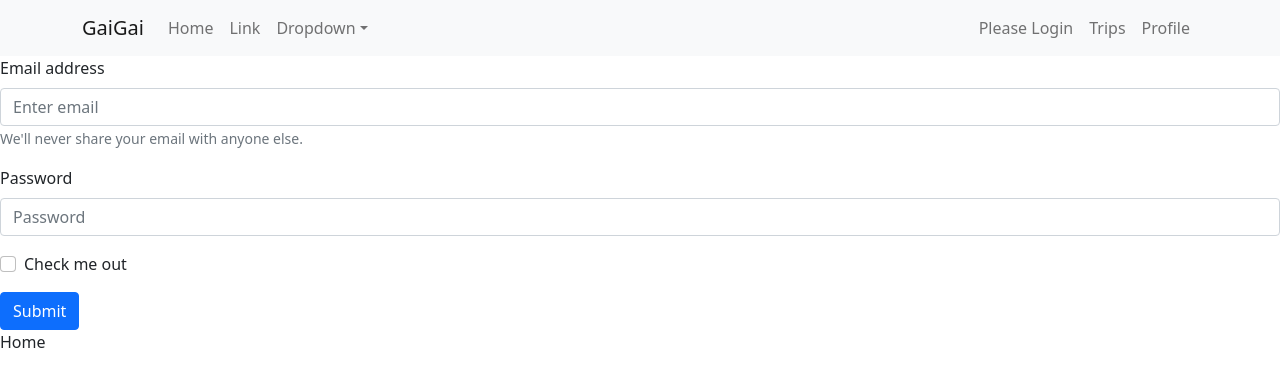
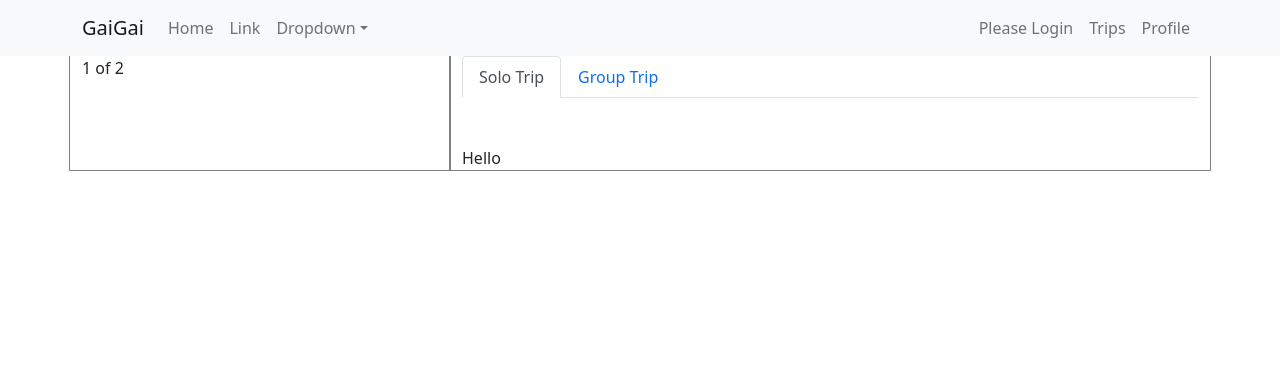
Before and after one commit to ivanleongwm/project4-gaigai-bucketlist, a React (Create React App) app in the folder frontend/: page / in a window 1280 px wide. Shown: the top 386 px of the page. Built offline with nearby package versions, Linux system fonts and the light colour scheme.

Commit message:
bootstrap grid and bootstrap tabs added to homepage component

```diff
--- a/frontend/src/App.js
+++ b/frontend/src/App.js
@@ -4,14 +4,11 @@ import {
   Route,
 } from "react-router-dom";
 
-import {useState, useEffect} from 'react';
+import {useState} from 'react';
 import HeaderBar from './components/HeaderBar/HeaderBar'
 import LoginForm from './components/Login/Login'
+import Home from './components/HomePage/Home'
 import "bootstrap/dist/css/bootstrap.min.css";
-
-const Home = () => {
-  return "Home"
-}
 
 const People = () => {
   return "People";
@@ -23,10 +20,9 @@ function App() {
   return (
     <BrowserRouter>
     <HeaderBar loggedInUser={loggedInUser}/>
-    <LoginForm setLoggedInUser={setLoggedInUser}/>
       <Routes>
         <Route path="/" element={<Home />}></Route>
-        <Route path="people" element={<People />}></Route>
+        <Route path="login" element={<LoginForm setLoggedInUser={setLoggedInUser}/>}></Route>
       </Routes>
     </BrowserRouter>
   );
--- /dev/null
+++ b/frontend/src/components/HomePage/Home.css
@@ -0,0 +1,3 @@
+[class^="col"] {
+  outline: 1px solid gray;
+}
--- /dev/null
+++ b/frontend/src/components/HomePage/Home.jsx
@@ -0,0 +1,23 @@
+import React from "react";
+import { Row, Col, Container } from 'react-bootstrap';
+
+import TripsContainer from './TripsContainer/TripsContainer'
+
+import './Home.css'
+
+function Home() {
+    return (
+        <div className="homepage-container">
+            <Container>
+                <Row>
+                    <Col sm={4}>1 of 2</Col>
+                    <Col sm={8}>
+                        <TripsContainer/>
+                    </Col>
+                </Row>
+            </Container>
+        </div>
+    )
+}
+
+export default Home;
--- /dev/null
+++ b/frontend/src/components/HomePage/TripsContainer/TripsContainer.jsx
@@ -0,0 +1,20 @@
+import React from "react";
+import { Tabs, Tab } from 'react-bootstrap';
+
+
+function TripsContainer() {
+    return (
+        <div className="trips-container">
+            <Tabs defaultActiveKey="Solo Trip" id="uncontrolled-tab-example" className="mb-5">
+                <Tab eventKey="Solo Trip" title="Solo Trip">
+                    Hello
+                </Tab>
+                <Tab eventKey="Group Trip" title="Group Trip">
+                    Hello
+                </Tab>
+            </Tabs>
+        </div>
+    )
+}
+
+export default TripsContainer;
```
